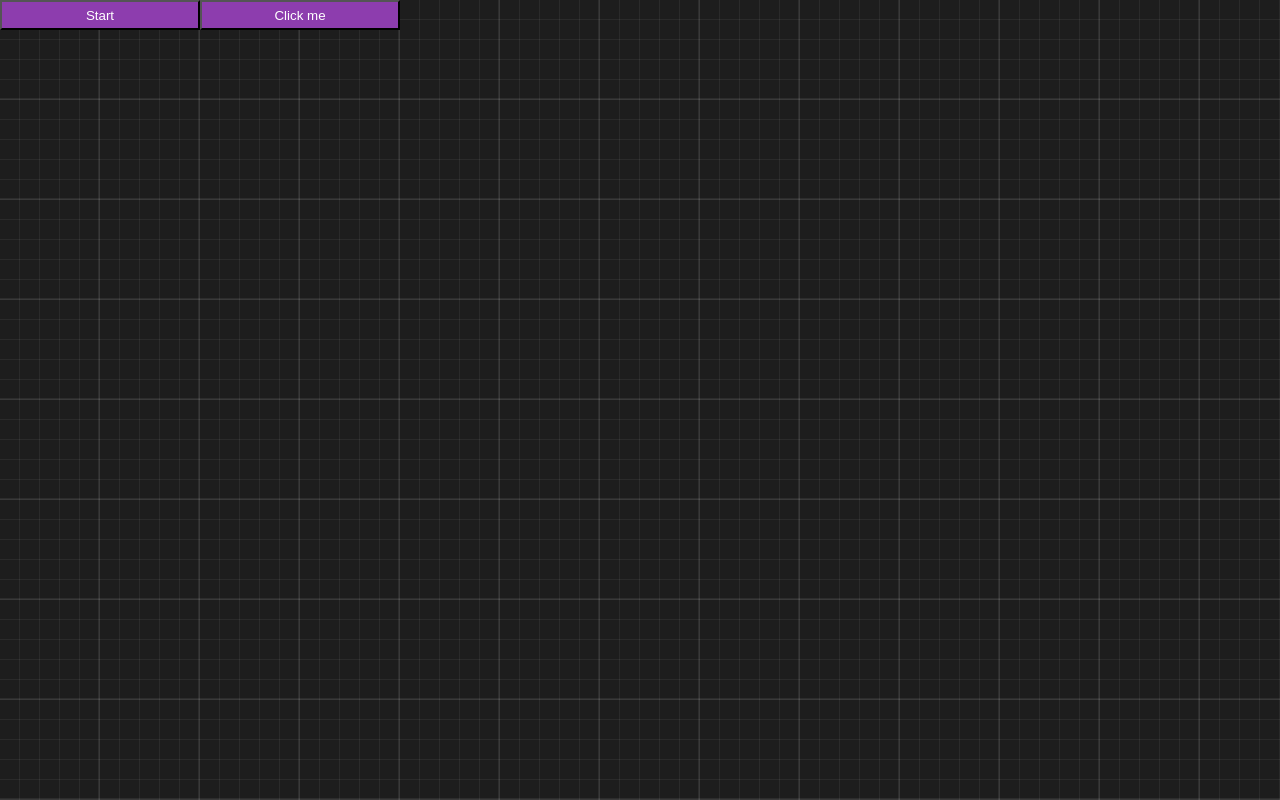
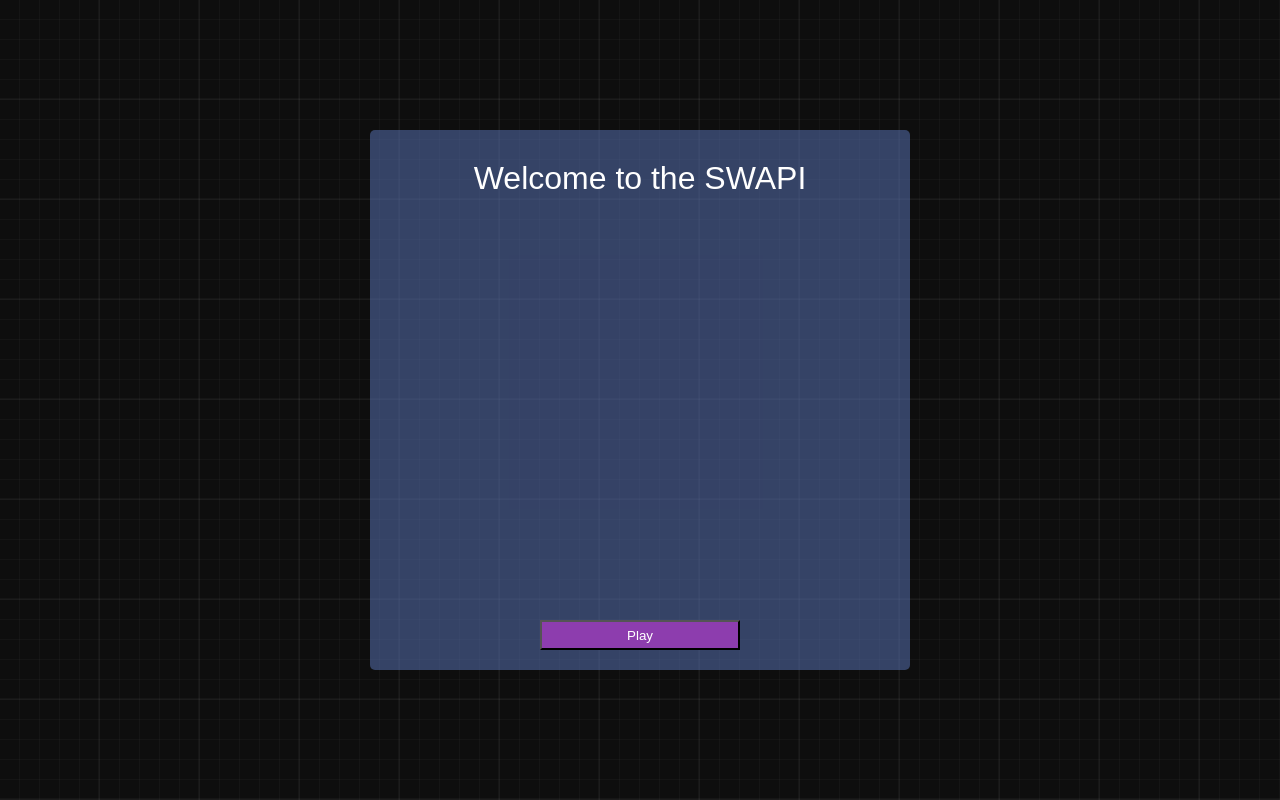
Before and after one commit to dithiane/swapi-squadron-race, a React (Vite) app: page / in a window 1280 px wide. Shown: the top 800 px of the page. Built offline with nearby package versions, Linux system fonts and the light colour scheme.

Commit message:
Added Update

```diff
--- a/client/App.jsx
+++ b/client/App.jsx
@@ -2,18 +2,17 @@ import React, { useEffect, useState, useRef, useLayoutEffect } from "react"
 import { useDispatch, useSelector } from "react-redux"
 import { fetchSquadrons, selectData } from "./src/services/squadrons"
 import { gsap } from "gsap"
-import Portal from "./src/components/Portal"
+import Modal from "./src/components/Portal"
 import Squadron from "./src/components/Squadron"
 gsap.registerPlugin(ScrollTrigger)
 const SCROLL_FINISH = 320
-const ACCELERATION_TO_FINISH = 100
+const ACCELERATION_TO_FINISH = 200
 
 const App = () => {
   const [starShips, setStarShips] = useState(null)
   const [deployed, setDeployed] = useState(false)
-  const [winner, setWinner] = useState("")
-  const [coords, setCoords] = useState({}) // takes current button coordinates
-  const [isOn, setOn] = useState(false) // toggles button visibility
+  const [winner, setWinner] = useState(null)
+  const [showModal, setShowModal] = useState(true)
 
   const dispatch = useDispatch()
   const squadrons = useSelector(selectData)
@@ -31,10 +30,15 @@ const App = () => {
         if (checkFinish) {
           setWinner(el.firstChild.data)
         }
-        return checkFinish
+        return Boolean(checkFinish)
       })
     }
   }
+
+  useEffect(() => {
+    if (winner) setShowModal(true)
+  }, [winner])
+
   useEffect(() => {
     window.removeEventListener("scroll", onScroll)
     window.addEventListener("scroll", onScroll, { passive: true })
@@ -43,15 +47,15 @@ const App = () => {
 
   useEffect(() => {
     const countElements = ref.current.childNodes.length
-    setDeployed(countElements > 1 ? true : false)
+    setDeployed(countElements >= 1 ? true : false)
   })
   useEffect(() => {
     setStarShips(squadrons)
   }, [squadrons])
 
-  const handleClick = async (e) => {
-    e.preventDefault()
-    dispatch(fetchSquadrons())
+  const saveWinner = (text) => {
+    console.log(text)
+    setWinner(null)
   }
 
   const getY = (el) =>
@@ -82,7 +86,6 @@ const App = () => {
       })
     }
   }, [deployed])
-
   const deploySquadrons = () => (
     <div ref={refSquadrons}>
       {starShips.map((el, index) => (
@@ -91,38 +94,34 @@ const App = () => {
           name={el.name}
           speed={el.speed}
           accel={el.acceleration}
-          id={el.id}
+          id={el.squadron_id}
           index={index}
           total={starShips.length}
+          saveWinner={saveWinner}
         />
       ))}
     </div>
   )
 
+  useEffect(() => {
+    if (!showModal && !winner) dispatch(fetchSquadrons())
+  }, [showModal])
+
   return (
-    <div className="field" ref={ref}>
-      <button onClick={handleClick}>Start</button>
-      {starShips ? deploySquadrons() : null}
-      <button
-        onClick={(e) => {
-          const rect = e.target.getBoundingClientRect()
-          setCoords({
-            left: rect.x + rect.width / 2,
-            top: rect.y + window.scrollY,
-          })
-          setOn(!isOn) // [ 3 ]
-        }}
-      >
-        Click me
-      </button>
-      {isOn && (
-        <Portal>
-          <div>
-            Awesome content that is never cut off by its parent container!
-          </div>
-        </Portal>
-      )}
-    </div>
+    <>
+      {showModal ? (
+        <Modal
+          className="fade-up"
+          text={winner}
+          type={winner ? "info" : "action"}
+          toggleModal={setShowModal}
+          saveWinner={saveWinner}
+        />
+      ) : null}
+      <div className="field" ref={ref}>
+        {starShips ? deploySquadrons() : null}
+      </div>
+    </>
   )
 }
 
--- a/client/index.html
+++ b/client/index.html
@@ -16,7 +16,6 @@
 
 <body>
   <div id="root"></div>
-  <div id="modal-root"></div>
   <script src="https://cdnjs.cloudflare.com/ajax/libs/gsap/3.11.5/gsap.min.js"></script>
   <script src="https://unpkg.com/axios/dist/axios.min.js"></script>
   <script src="https://cdnjs.cloudflare.com/ajax/libs/gsap/3.11.5/ScrollTrigger.min.js"></script>
--- a/client/src/components/Portal.jsx
+++ b/client/src/components/Portal.jsx
@@ -1,15 +1,43 @@
-import { useEffect } from "react"
-import { createPortal } from "react-dom"
+import React from "react"
 
-const Portal = ({ children }) => {
-  const mount = document.getElementById("modal-root")
-  const el = document.createElement("div")
+const handleWinner = (text, toggleModal, saveWinner) => {
+  saveWinner(text)
+  toggleModal(false)
+}
+const info = (text, toggleModal, saveWinner) => (
+  <div className="modal-content-info">
+    <h1>We have the Winner</h1>
+    <h1>{text}</h1>
+    <button onClick={() => handleWinner(text, toggleModal, saveWinner)}>
+      Close
+    </button>
+  </div>
+)
 
-  useEffect(() => {
-    mount.appendChild(el)
-    return () => mount.removeChild(el)
-  }, [el, mount])
+const action = (text, toggleModal) => {
+  return (
+    <div className="modal-content-action">
+      <div>
+        <h1>Welcome to the SWAPI</h1>
+      </div>
+      <p>{text}</p>
+      <footer>
+        <button onClick={() => toggleModal(false)}>Play</button>
+      </footer>
+    </div>
+  )
+}
 
-  return createPortal(children, el)
+const Modal = ({ toggleModal, text, type, saveWinner }) => {
+  return (
+    <div>
+      <div className="modal">
+        {type === "info"
+          ? info(text, toggleModal, saveWinner)
+          : action(text, toggleModal)}
+      </div>
+    </div>
+  )
 }
-export default Portal
+
+export default Modal
--- a/client/src/components/Squadron.jsx
+++ b/client/src/components/Squadron.jsx
@@ -1,16 +1,25 @@
 import React from "react"
-import { useDispatch, useSelector } from "react-redux"
-import { deleteSquadron } from "../services/squadrons"
+import { useDispatch } from "react-redux"
+import { deleteSquadron, updateSquadron } from "../services/squadrons"
 const getStartPosition = (total, id) => ((100 / total) * (id + 1)) / 1.2
 const Squadron = ({ name, speed, accel, id, index, total }) => {
   const dispatch = useDispatch()
   const handleDelete = (e) => {
     try {
-      dispatch(deleteSquadron({ id: e.target.parentNode.id })).unwrap()
+      dispatch(deleteSquadron({ id: e.target.parentNode.id }))
     } catch (err) {
       console.error("Failed to delete the Squadron", err)
     }
   }
+
+  const handleUpdate = () => {
+    try {
+      dispatch(updateSquadron({ id: e.target.parentNode.id }))
+    } catch (err) {
+      console.error("Failed to update the Squadron", err)
+    }
+  }
+
   return (
     <div
       className={`squadron ship-${id}`}
@@ -23,7 +32,9 @@ const Squadron = ({ name, speed, accel, id, index, total }) => {
       <button className="deleteButton" onClick={handleDelete}>
         Remove
       </button>
-      <button className="updateButton">Update</button>
+      <button className="updateButton" onClick={handleUpdate}>
+        Update
+      </button>
     </div>
   )
 }
--- a/client/src/services/squadrons.js
+++ b/client/src/services/squadrons.js
@@ -21,8 +21,16 @@ export const deleteSquadron = createAsyncThunk(
         const { id } = initialPost;
 
         const response = await axios.delete(`${url}/squadron/${id}`)
-        if (response?.status === 200) return initialPost;
-        return `${response?.status}: ${response?.statusText}`;
+        if (response?.status === 200) return response.data;
+    })
+
+export const updateSquadron = createAsyncThunk(
+    'squadrons/update',
+    async (initialPost) => {
+        const { id } = initialPost;
+
+        const response = await axios.put(`${url}/squadron/${id}`)
+        if (response?.status === 200) return response.data;
     })
 
 export const squadronsSlice = createSlice({
@@ -36,10 +44,6 @@ export const squadronsSlice = createSlice({
         builder.addCase(fetchSquadrons.fulfilled, (state, action) => {
             state.loading = false;
             state.data = action.payload;
-            const loadedSquadrons = action.payload.map(s => {
-                s.id = s.squadron_id
-                return s
-            })
             state.error = null;
         });
         builder.addCase(fetchSquadrons.rejected, (state, action) => {
@@ -48,13 +52,9 @@ export const squadronsSlice = createSlice({
             state.error = action.error;
         });
         builder.addCase(deleteSquadron.fulfilled, (state, action) => {
-            if (!action.payload?.id) {
-                console.log('Delete could not complete')
-                console.log(action.payload)
-                return;
-            }
-            const { id } = action.payload;
-            state.data.splice(state.data.findIndex(i => i.id === id), 1)
+            state.loading = false;
+            state.data = action.payload;
+            state.error = null
         })
     }
 })
--- a/client/src/style/global.css
+++ b/client/src/style/global.css
@@ -9,6 +9,7 @@
   --green-dark: #4e9815;
   --green-light: #6fb936;
   --blue: #2c7ad2;
+  --blueTransparent: #556dab8f;
   --lightBlue: #61c3fb;
   --warmBlue: #04a8d8;
   --purple: #8d3dae;
--- a/client/src/style/style.css
+++ b/client/src/style/style.css
@@ -81,6 +81,17 @@ button {
   white-space: nowrap;
 }
 
+.portal {
+  display: flex;
+  flex-direction: column;
+  justify-content: center;
+  align-items: center;
+  display: flex;
+  flex-direction: column;
+  justify-content: center;
+  align-items: center;
+}
+
 .middle {
   position: fixed;
   top: 50%;
@@ -109,14 +120,68 @@ h2 {
   align-self: center;
 }
 
-.footer {
-  min-height: 30vh;
-  line-height: 30vh;
-  color: var(--light);
-  background-color: black;
-  text-align: center;
-  position: absolute;
-  font-size: 60px;
+.modal {
+  position: fixed;
+  top: 0;
+  left: 0;
   width: 100%;
-  top: calc(4000px - 30vh);
+  height: 100%;
+  background-color: rgba(0, 0, 0, 0.5);
+  display: flex;
+  justify-content: center;
+  align-items: center;
+  z-index: 200;
 }
+
+.modal-content-action {
+  width: 500px;
+  height: 500px;
+  background-color: var(--blueTransparent);
+  border-radius: 5px;
+  padding: 20px;
+  display: flex;
+  flex-direction: column;
+  justify-content: space-between;
+  align-items: center;
+}
+
+.modal-content-info {
+  background-color: var(--blueTransparent);
+  border-radius: 5px;
+  padding: 20px;
+  display: flex;
+  flex-direction: column;
+  justify-content: space-between;
+  align-items: center;
+}
+
+.close {
+  display: flex;
+
+  justify-content: flex-end;
+  align-items: center;
+}
+
+.close-btn {
+  width: fit-content;
+  border: 1px solid #000;
+  border-radius: 15px;
+  padding: 5px 7px;
+  background-color: #fff;
+
+  font-size: 1.5rem;
+  cursor: pointer;
+}
+
+.fade-up {
+  animation: blowUp 0.4s ease-in-out;
+}
+
+@keyframes blowUp {
+  0% {
+    transform: scale(0);
+  }
+  100% {
+    transform: scale(1);
+  }
+}
--- a/package.json
+++ b/package.json
@@ -25,6 +25,7 @@
     "react": "^18.2.0",
     "react-dom": "^18.2.0",
     "react-intersection-observer": "^9.4.3",
+    "react-modal": "^3.16.1",
     "react-redux": "^8.0.5",
     "sequelize": "^6.31.1"
   },
```
Also changed, not shown: 2 other files (tests, documents, lock files or other folders).
